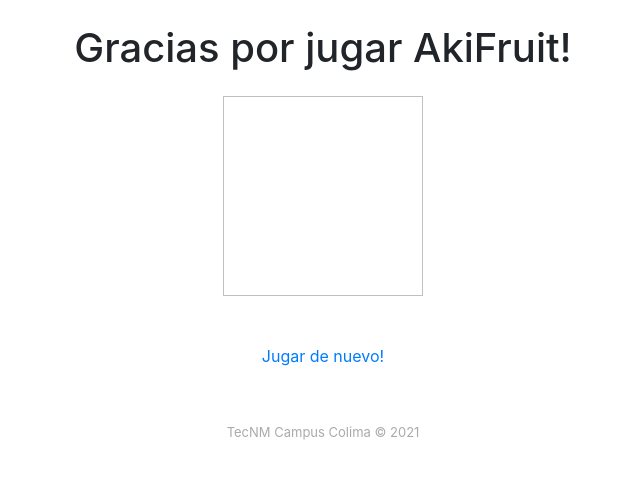
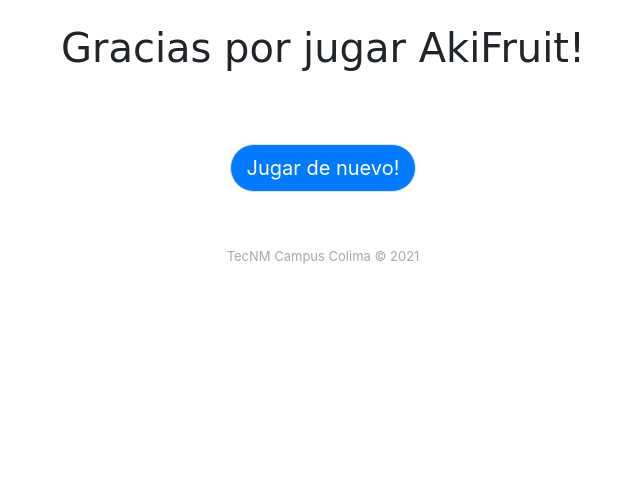
Before and after one commit to CeballosAndres/akifruits, a Flask app: page /end in a window 1280 px wide. Shown: the part 58-537 px from the top of the page, without its empty margins (317-957 px from the left). Run offline with Flask 2, Linux system fonts and the light colour scheme; some libraries are stand-ins or nearby versions.

Commit message:
Update end template

```diff
--- a/templates/end.html
+++ b/templates/end.html
@@ -5,9 +5,10 @@
 
 <body>
     <div class="container text-center">
-        <h1 class="text-center my-4">Gracias por jugar AkiFruit!</h1>
+        <h1 class="app-title my-4">Gracias por jugar AkiFruit!</h1>
+
+        <!-- <img class="final-img" width="200px" height="200px">  Posible agregar una imagen de despedida -->
+        <div><a class="btn btn-primary btn-lg border rounded-pill mt-5" href="{{ url_for('game') }}">Jugar de nuevo!</a></div>
     </div>
-    <img class="final-img" width="200px" height="200px"> <!-- Posible agregar una imagen de despedida -->
-    <a class="text-center mt-5" href="{{ url_for('game') }}">Jugar de nuevo!</a>
 </body>
 {% endblock %}
```
